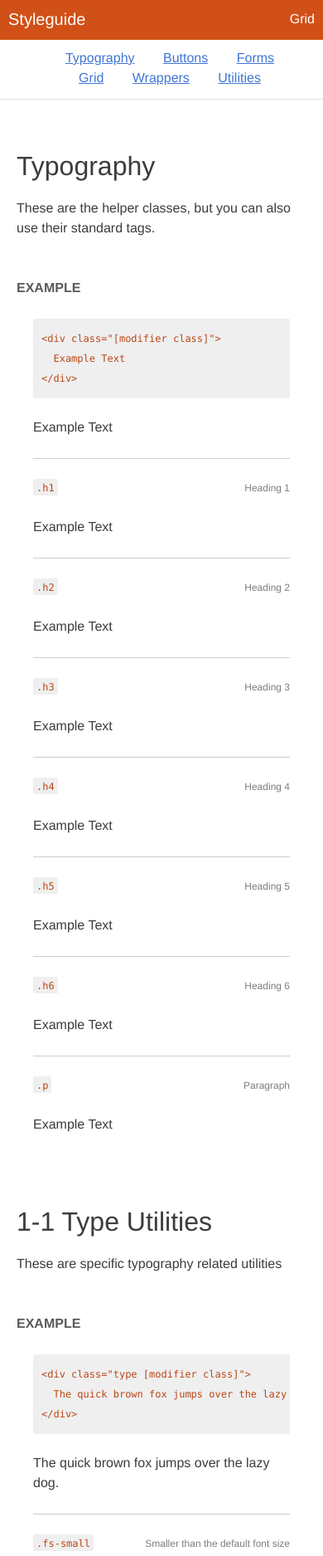
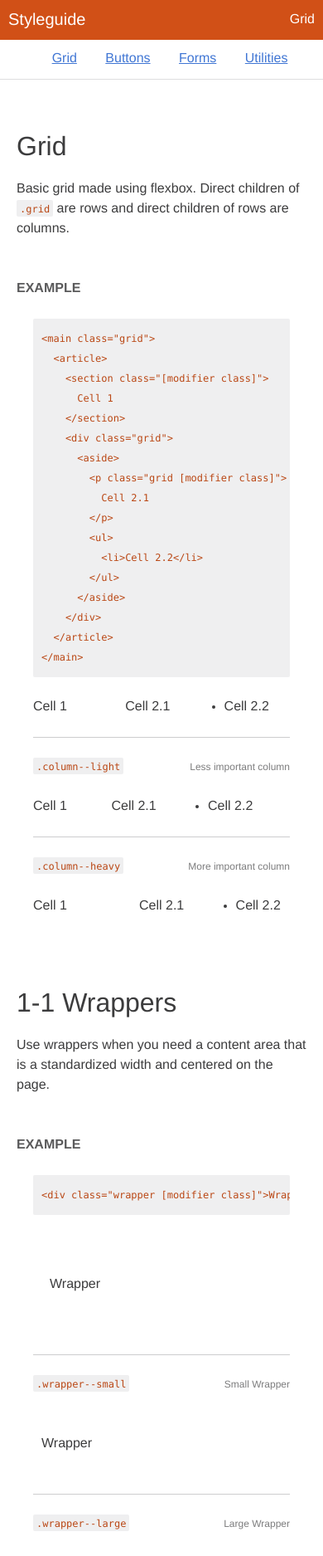
Before and after one commit to tylerchilds/styleguide, a website: page docs/section-1.html in a window 390 px wide. Shown: the top 1875 px of the page at 83% size. Drawn offline with Linux system fonts and the light colour scheme.

Commit message:
last commit with all the bonus goodies before forking to cutestrap

```diff
--- a/bower.json
+++ b/bower.json
@@ -1,6 +1,6 @@
 {
   "name": "identity-styleguide",
-  "version": "0.0.11",
+  "version": "0.0.12",
   "homepage": "http://www.tylerchilds.com/styleguide",
   "authors": [
     "Tyler Childs <tylerwchilds@gmail.com>"
--- a/docs/section-1.html
+++ b/docs/section-1.html
@@ -32,7 +32,7 @@
 <nav>
   <ul>
       <li>
-        <a href="section-1.html">Typography</a>
+        <a href="section-1.html">Grid</a>
       </li>
       <li>
         <a href="section-2.html">Buttons</a>
@@ -41,13 +41,7 @@
         <a href="section-3.html">Forms</a>
       </li>
       <li>
-        <a href="section-4.html">Grid</a>
-      </li>
-      <li>
-        <a href="section-5.html">Wrappers</a>
-      </li>
-      <li>
-        <a href="section-6.html">Utilities</a>
+        <a href="section-4.html">Utilities</a>
       </li>
   </ul>
 </nav>
@@ -56,101 +50,99 @@
 <div class="wrapper">
 
       <article class="pattern">
-          <h2 id="1">Typography</h2>
-          <div class="subtitle pattern-description"><p>These are the helper classes, but you can also use their standard tags.</p>
+          <h2 id="1">Grid</h2>
+          <div class="subtitle pattern-description"><p>Basic grid made using flexbox. Direct children of <code>.grid</code> are rows and direct children of rows are columns.</p>
 </div>
           <section class="example">
-<pre class="">&lt;div class=&quot;[modifier class]&quot;&gt;
-  Example Text
-&lt;/div&gt;</pre>
-            <div class="kss-example"><div class="[modifier class]">
-  Example Text
-</div></div>
+<pre class="">&lt;main class=&quot;grid&quot;&gt;
+  &lt;article&gt;
+    &lt;section class=&quot;[modifier class]&quot;&gt;
+      Cell 1
+    &lt;/section&gt;
+    &lt;div class=&quot;grid&quot;&gt;
+      &lt;aside&gt;
+        &lt;p class=&quot;grid [modifier class]&quot;&gt;
+          Cell 2.1
+        &lt;/p&gt;
+        &lt;ul&gt;
+          &lt;li&gt;Cell 2.2&lt;/li&gt;
+        &lt;/ul&gt;
+      &lt;/aside&gt;
+    &lt;/div&gt;
+  &lt;/article&gt;
+&lt;/main&gt;</pre>
+            <div class="kss-example"><main class="grid">
+  <article>
+    <section class="[modifier class]">
+      Cell 1
+    </section>
+    <div class="grid">
+      <aside>
+        <p class="grid [modifier class]">
+          Cell 2.1
+        </p>
+        <ul>
+          <li>Cell 2.2</li>
+        </ul>
+      </aside>
+    </div>
+  </article>
+</main></div>
               <hr />
-              <p class="clearfix kss-modifier-title"><code>.h1</code> <span class="f-right fs-small">Heading 1</span></p>
-              <div class="kss-example"><div class="h1">
-  Example Text
-</div></div>
+              <p class="clearfix kss-modifier-title"><code>.column--light</code> <span class="f-right fs-small">Less important column</span></p>
+              <div class="kss-example"><main class="grid">
+  <article>
+    <section class="column--light">
+      Cell 1
+    </section>
+    <div class="grid">
+      <aside>
+        <p class="grid column--light">
+          Cell 2.1
+        </p>
+        <ul>
+          <li>Cell 2.2</li>
+        </ul>
+      </aside>
+    </div>
+  </article>
+</main></div>
               <hr />
-              <p class="clearfix kss-modifier-title"><code>.h2</code> <span class="f-right fs-small">Heading 2</span></p>
-              <div class="kss-example"><div class="h2">
-  Example Text
-</div></div>
-              <hr />
-              <p class="clearfix kss-modifier-title"><code>.h3</code> <span class="f-right fs-small">Heading 3</span></p>
-              <div class="kss-example"><div class="h3">
-  Example Text
-</div></div>
-              <hr />
-              <p class="clearfix kss-modifier-title"><code>.h4</code> <span class="f-right fs-small">Heading 4</span></p>
-              <div class="kss-example"><div class="h4">
-  Example Text
-</div></div>
-              <hr />
-              <p class="clearfix kss-modifier-title"><code>.h5</code> <span class="f-right fs-small">Heading 5</span></p>
-              <div class="kss-example"><div class="h5">
-  Example Text
-</div></div>
-              <hr />
-              <p class="clearfix kss-modifier-title"><code>.h6</code> <span class="f-right fs-small">Heading 6</span></p>
-              <div class="kss-example"><div class="h6">
-  Example Text
-</div></div>
-              <hr />
-              <p class="clearfix kss-modifier-title"><code>.p</code> <span class="f-right fs-small">Paragraph</span></p>
-              <div class="kss-example"><div class="p">
-  Example Text
-</div></div>
+              <p class="clearfix kss-modifier-title"><code>.column--heavy</code> <span class="f-right fs-small">More important column</span></p>
+              <div class="kss-example"><main class="grid">
+  <article>
+    <section class="column--heavy">
+      Cell 1
+    </section>
+    <div class="grid">
+      <aside>
+        <p class="grid column--heavy">
+          Cell 2.1
+        </p>
+        <ul>
+          <li>Cell 2.2</li>
+        </ul>
+      </aside>
+    </div>
+  </article>
+</main></div>
           </section>
       </article>
       <article class="pattern">
           <h2 class="kss-title" id="1-1">
-            <span class="kss-ref badge pull-right">1-1</span> Type Utilities
+            <span class="kss-ref badge pull-right">1-1</span> Wrappers
           </h2>
-          <div class="subtitle pattern-description"><p>These are specific typography related utilities</p>
+          <div class="subtitle pattern-description"><p>Use wrappers when you need a content area that is a standardized width and centered on the page.</p>
 </div>
           <section class="example">
-<pre class="">&lt;div class=&quot;type [modifier class]&quot;&gt;
-  The quick brown fox jumps over the lazy dog.
-&lt;/div&gt;</pre>
-            <div class="kss-example"><div class="type [modifier class]">
-  The quick brown fox jumps over the lazy dog.
-</div></div>
+<pre class="">&lt;div class=&quot;wrapper [modifier class]&quot;&gt;Wrapper&lt;/div&gt;</pre>
+            <div class="kss-example"><div class="wrapper [modifier class]">Wrapper</div></div>
               <hr />
-              <p class="clearfix kss-modifier-title"><code>.fs-small</code> <span class="f-right fs-small">Smaller than the default font size</span></p>
-              <div class="kss-example"><div class="type fs-small">
-  The quick brown fox jumps over the lazy dog.
-</div></div>
+              <p class="clearfix kss-modifier-title"><code>.wrapper--small</code> <span class="f-right fs-small">Small Wrapper</span></p>
+              <div class="kss-example"><div class="wrapper wrapper--small">Wrapper</div></div>
               <hr />
-              <p class="clearfix kss-modifier-title"><code>.fs-base</code> <span class="f-right fs-small">Exactly the default font size</span></p>
-              <div class="kss-example"><div class="type fs-base">
-  The quick brown fox jumps over the lazy dog.
-</div></div>
-              <hr />
-              <p class="clearfix kss-modifier-title"><code>.fs-large</code> <span class="f-right fs-small">Larger than the default font size</span></p>
-              <div class="kss-example"><div class="type fs-large">
-  The quick brown fox jumps over the lazy dog.
-</div></div>
-              <hr />
-              <p class="clearfix kss-modifier-title"><code>.fw-light</code> <span class="f-right fs-small">Changes the type to be 300 weight</span></p>
-              <div class="kss-example"><div class="type fw-light">
-  The quick brown fox jumps over the lazy dog.
-</div></div>
-              <hr />
-              <p class="clearfix kss-modifier-title"><code>.fw-normal</code> <span class="f-right fs-small">Changes the type to be 400 weight</span></p>
-              <div class="kss-example"><div class="type fw-normal">
-  The quick brown fox jumps over the lazy dog.
-</div></div>
-              <hr />
-              <p class="clearfix kss-modifier-title"><code>.fw-semibold</code> <span class="f-right fs-small">Changes the type to be 500 weight</span></p>
-              <div class="kss-example"><div class="type fw-semibold">
-  The quick brown fox jumps over the lazy dog.
-</div></div>
-              <hr />
-              <p class="clearfix kss-modifier-title"><code>.fw-bold</code> <span class="f-right fs-small">Changes the type to be 600 weight</span></p>
-              <div class="kss-example"><div class="type fw-bold">
-  The quick brown fox jumps over the lazy dog.
-</div></div>
+              <p class="clearfix kss-modifier-title"><code>.wrapper--large</code> <span class="f-right fs-small">Large Wrapper</span></p>
+              <div class="kss-example"><div class="wrapper wrapper--large">Wrapper</div></div>
           </section>
       </article>
 </div>
--- a/package.json
+++ b/package.json
@@ -6,7 +6,7 @@
   ],
   "description": "A simple styleguide framework powered by gulp and kss-node.",
   "homepage": "http://www.tylerchilds.com/styleguide",
-  "version": "0.0.11",
+  "version": "0.0.12",
   "repository": {
     "type": "git",
     "url": "git://github.com/tylerchilds/styleguide.git"
--- a/src/sass/components/_grid.scss
+++ b/src/sass/components/_grid.scss
@@ -5,21 +5,28 @@ Grid
 Basic grid made using flexbox. Direct children of `.grid` are rows and direct children of rows are columns.
 
 Markup:
-<div class="grid">
-  <div>
-    <div class="{{modifier_class}}">
+<main class="grid">
+  <article>
+    <section class="{{modifier_class}}">
       Cell 1
+    </section>
+    <div class="grid">
+      <aside>
+        <p class="grid {{modifier_class}}">
+          Cell 2.1
+        </p>
+        <ul>
+          <li>Cell 2.2</li>
+        </ul>
+      </aside>
     </div>
-    <div>
-      Cell 2
-    </div>
-  </div>
-</div>
+  </article>
+</main>
 
 .column--light           - Less important column
 .column--heavy           - More important column
 
-Styleguide 4.0
+Styleguide 1.0
 
 */
 
@@ -37,7 +44,7 @@ Styleguide 4.0
   -moz-flex-grow: 4;
   -ms-flex-grow: 4;
   flex-grow: 4;
-  padding: 1rem;
+  padding: 0 1rem;
 
   &.column--light{
     -webkit-flex-grow: 2;
@@ -66,7 +73,7 @@ Markup:
 .wrapper--small      - Small Wrapper
 .wrapper--large      - Large Wrapper
 
-Styleguide 4.1
+Styleguide 1.1
 
 */
 
--- a/src/sass/support/_utilities.scss
+++ b/src/sass/support/_utilities.scss
@@ -18,7 +18,7 @@ Markup:
 .ta-center           		 - text-align: center;
 .ta-right           		 - text-align: right;
 
-Styleguide 6.0
+Styleguide 4.0
 
 */
 
@@ -75,7 +75,7 @@ Markup:
 .fw-semibold         - Changes the type to be 500 weight
 .fw-bold		         - Changes the type to be 600 weight
 
-Styleguide 6.1
+Styleguide 4.1
 
 */
 
```
Also changed, not shown: docs/index.html (+4 -4 lines), docs/section-2.html (+4 -4 lines), docs/section-3.html (+4 -4 lines), docs/section-4.html (+87 -52 lines), docs/section-5.html (deleted, +0 -82 lines), docs/section-6.html (deleted, +0 -167 lines), dist/css/styleguide.css, dist/css/styleguide.min.css, dist/scss/_structure.scss (deleted), dist/scss/components/_grid.scss, dist/scss/components/_wrappers.scss (deleted), dist/scss/support/_typography.scss (deleted), dist/scss/support/_utilities.scss, 1 other file.
